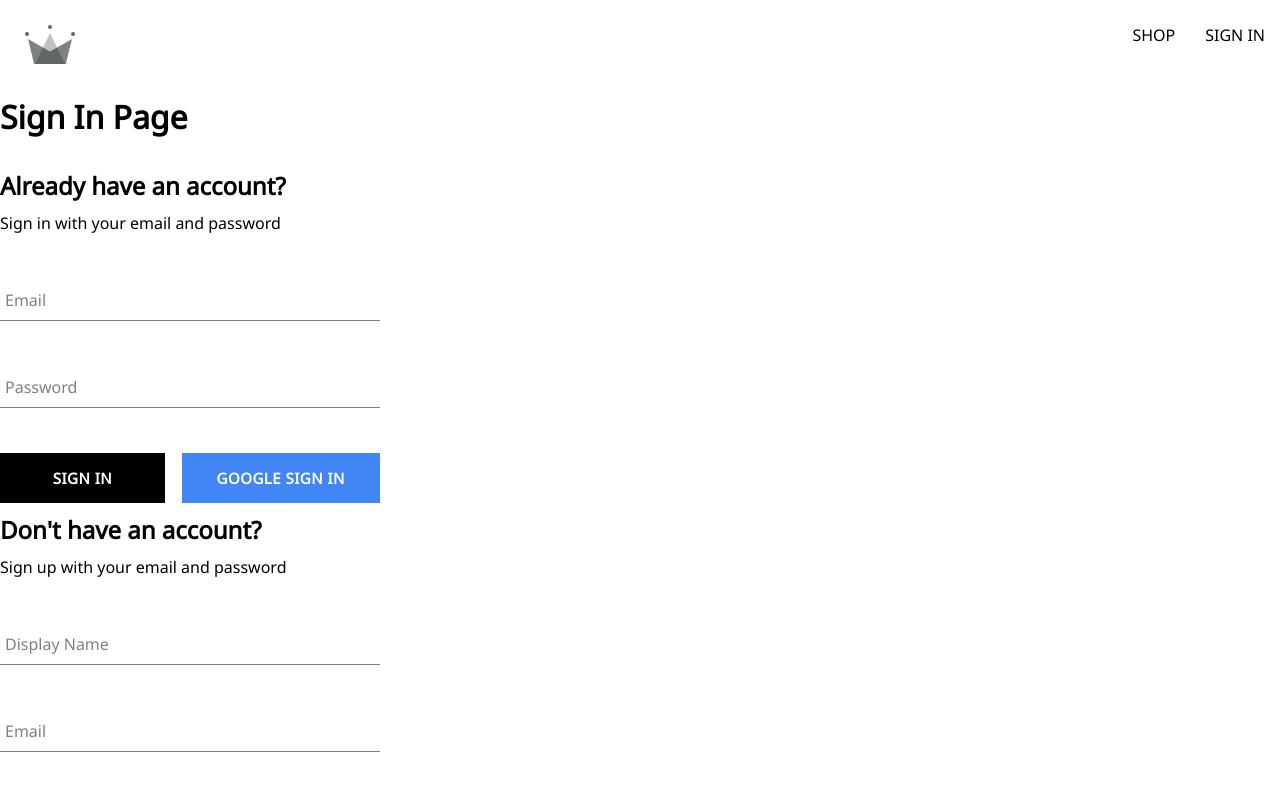
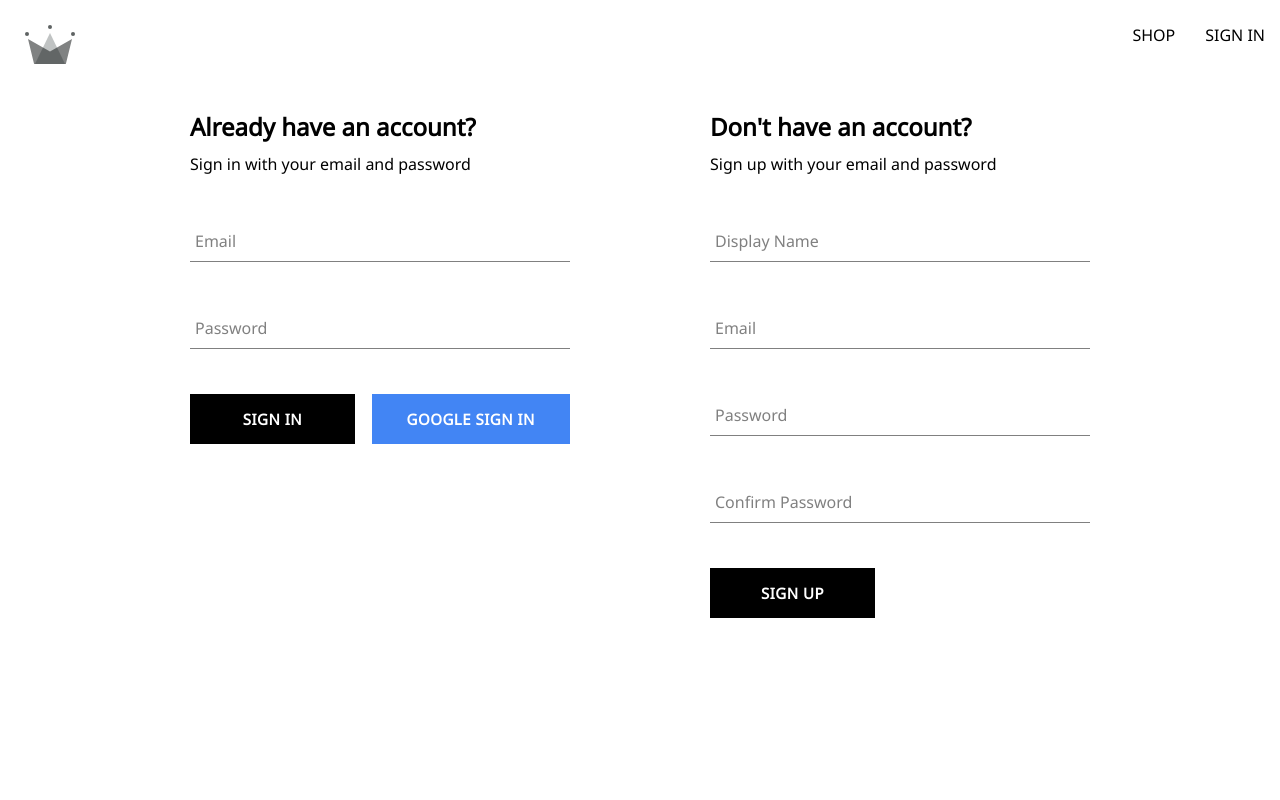
Before and after one commit to blitzmartin/lollipop-clothing, a React (Create React App) app: page /auth in a window 1280 px wide. Shown: the top 800 px of the page. Built offline with nearby package versions, Linux system fonts and the light colour scheme; the HTML template or start-up script is replaced by a standard one.

Commit message:
styled auth

```diff
--- a/src/components/sign-in-form/SignInForm.js
+++ b/src/components/sign-in-form/SignInForm.js
@@ -79,7 +79,7 @@
         />
         <div className="buttons-container">
           <Button type="submit">Sign In</Button>
-          <Button buttonType="google" type="submit" onClick={signInWithGoogle}>
+          <Button type="button" buttonType="google" onClick={signInWithGoogle}>
             Google Sign In
           </Button>
         </div>
--- a/src/routes/authentication/Authentication.js
+++ b/src/routes/authentication/Authentication.js
@@ -1,11 +1,11 @@
 import SignUpForm from '../../components/sign-up-form/SignUpForm';
 import SignInForm from '../../components/sign-in-form/SignInForm';
+import './authentication.styles.scss'
 
 export default function Authentication() {
 
     return(
-        <div>
-            <h1>Sign In Page</h1>
+        <div className='authentication-container'>
             <SignInForm />
             <SignUpForm />
         </div>
--- /dev/null
+++ b/src/routes/authentication/authentication.styles.scss
@@ -0,0 +1,6 @@
+.authentication-container {
+    display: flex;
+    justify-content: space-between;
+    width: 900px;
+    margin: 30px auto;
+}
```
